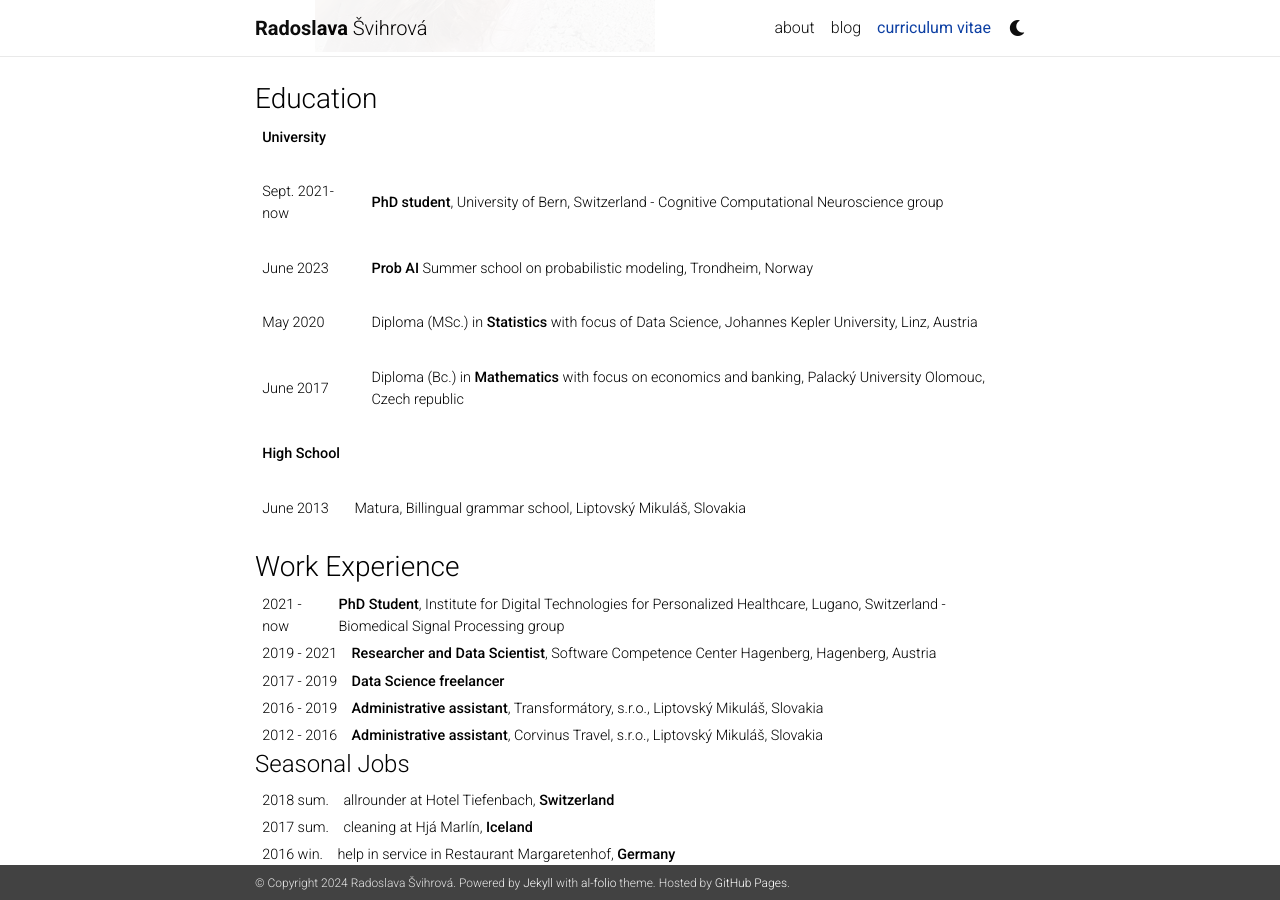
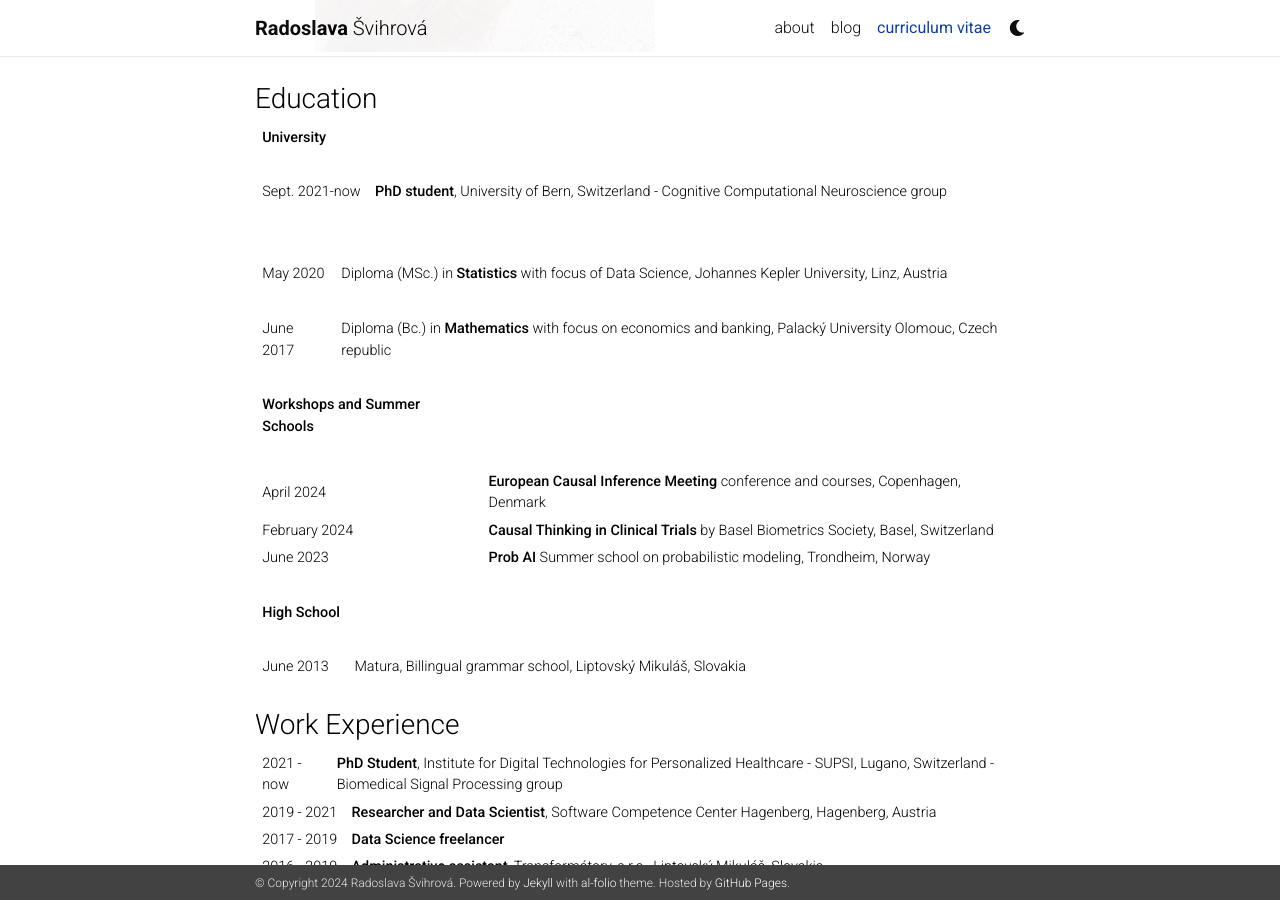
Before and after one commit to RadoslavaS/RadoslavaS.github.io, a Jekyll site: the page built from _pages/cv.md, in a window 1280 px wide and 900 px high, scrolled down 633 px. Built offline with Jekyll 4.4.1, drawn with Linux system fonts in a browser that asks for light colours; nearby versions of some CDN libraries; a style sheet for code colours, icons or effects is not loaded.

Commit message:
courses, teaching - commented

```diff
--- a/_pages/cv.md
+++ b/_pages/cv.md
@@ -21,11 +21,18 @@ nav: true
 |                        |
 | Sept. 2021-now             | **PhD student**, University of Bern, Switzerland - Cognitive Computational Neuroscience group
 |                        |
-|June 2023                        | **Prob AI** Summer school on probabilistic modeling, Trondheim, Norway
+
 |                        |
 | May 2020             | Diploma (MSc.) in **Statistics** with focus of Data Science, Johannes Kepler University, Linz, Austria
 |                        |
 | June 2017              | Diploma (Bc.) in **Mathematics** with focus on economics and banking, Palacký University Olomouc, Czech republic
+|                        |
+
+| **Workshops and Summer Schools**         |
+|                        |
+|April 2024              |**European Causal Inference Meeting** conference and courses, Copenhagen, Denmark
+|February 2024          | **Causal Thinking in Clinical Trials** by Basel Biometrics Society, Basel, Switzerland
+|June 2023               | **Prob AI** Summer school on probabilistic modeling, Trondheim, Norway
 |                        |
 
 | **High School**         |
@@ -36,7 +43,7 @@ nav: true
 
 ### Work Experience ###
 
-| 2021 - now     |**PhD Student**, Institute for Digital Technologies for Personalized Healthcare, Lugano, Switzerland - Biomedical Signal Processing group
+| 2021 - now     |**PhD Student**, Institute for Digital Technologies for Personalized Healthcare - SUPSI, Lugano, Switzerland - Biomedical Signal Processing group
 
 | 2019 - 2021    |**Researcher and Data Scientist**, Software Competence Center Hagenberg, Hagenberg, Austria
 
@@ -45,6 +52,15 @@ nav: true
 | 2016 - 2019  |**Administrative assistant**, Transformátory, s.r.o., Liptovský Mikuláš, Slovakia
 
 |2012 - 2016    | **Administrative assistant**, Corvinus Travel, s.r.o., Liptovský Mikuláš, Slovakia
+
+|     |
+{% comment %}
+#### Teaching Assistant
+
+|from 2022     | **Applied Statistics** master course at SUPSI
+|from 2022     | **Artificial Intelligence, Deep Learning & Healthcare** at Swiss School of Public Health
+|         |
+{% endcomment %}
 
 #### Seasonal Jobs
 
```
